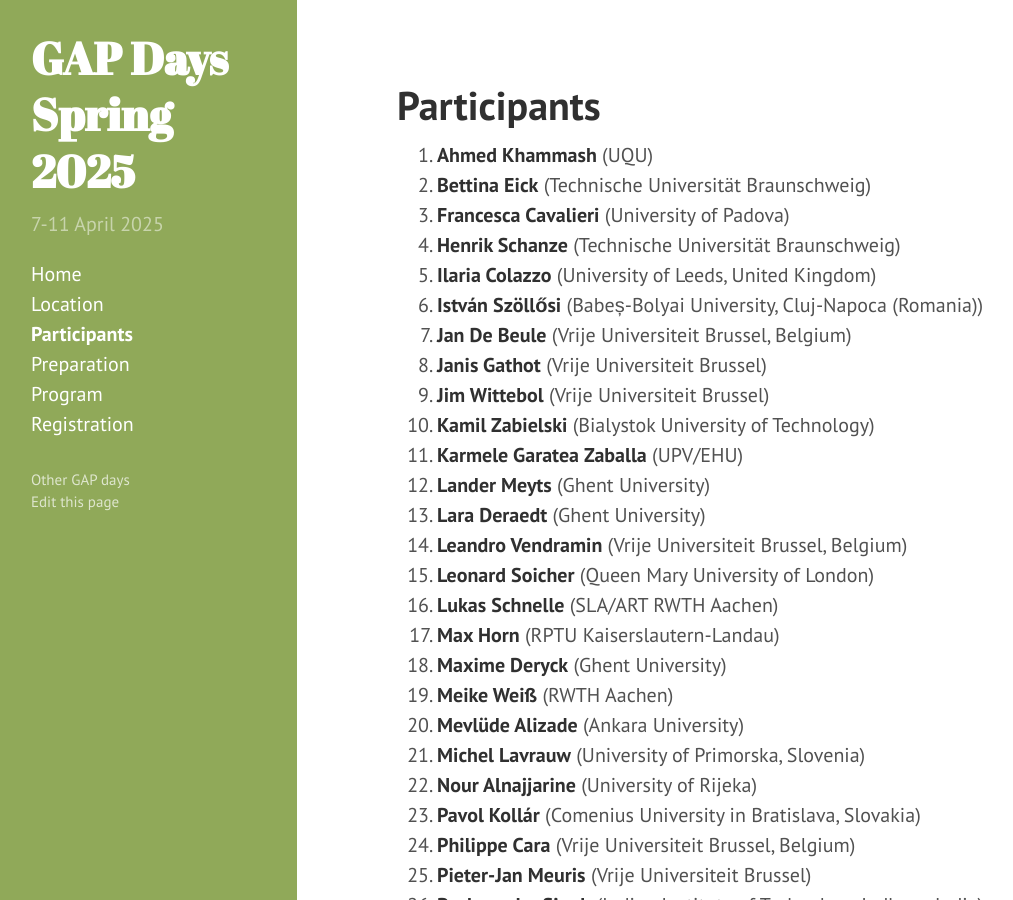
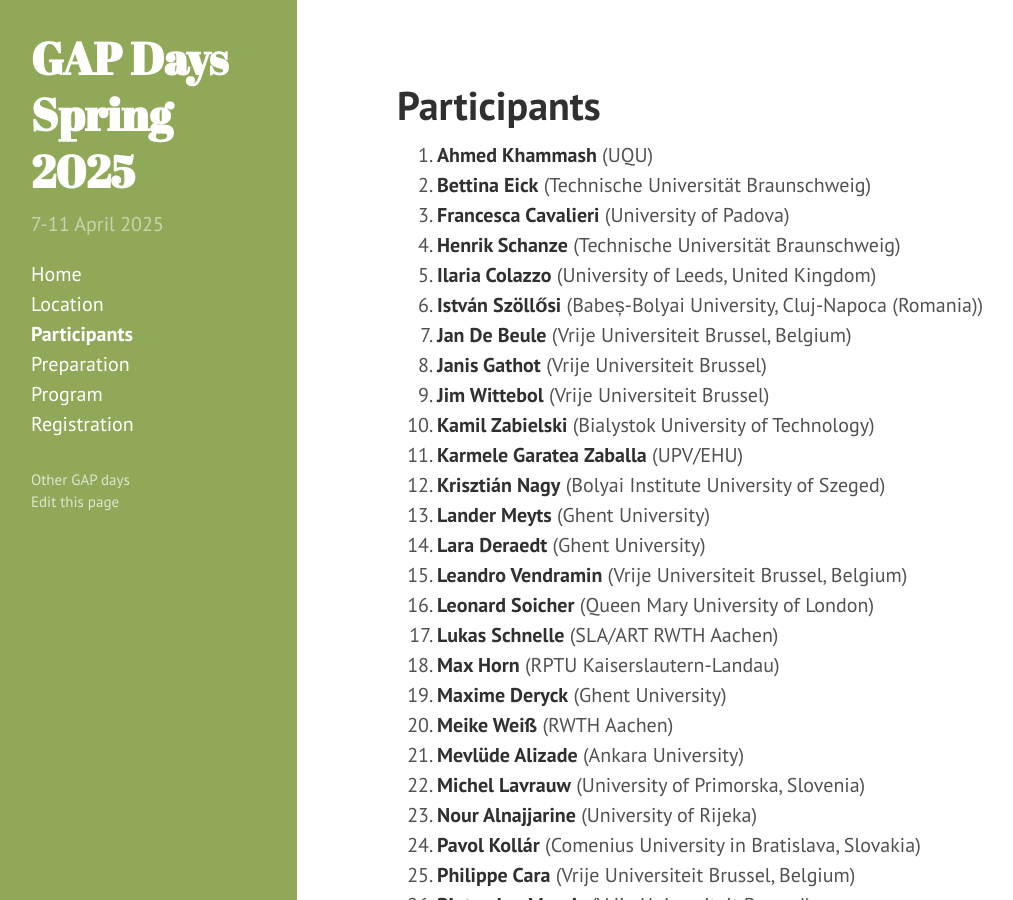
Before and after one commit to gapdays/gapdays2025-spring, a Jekyll site: the page built from participants.md, in a window 1280 px wide and 900 px high. Shown: the whole window, without its empty margins (3-1016 px from the left). Built offline with Jekyll 4.4.1, drawn with Linux system fonts in a browser that asks for light colours.

Commit message:
updated participants

```diff
--- a/participants.md
+++ b/participants.md
@@ -40,6 +40,7 @@ participants:
   - {name: Jim Wittebol, affiliation: "Vrije Universiteit Brussel"}
   - {name: Maxime Deryck, affiliation: "Ghent University"}
   - {name: Lander Meyts, affiliation: "Ghent University"}
+  - {name: Krisztián Nagy, affiliation: "Bolyai Institute University of Szeged"}
 ---
 
 <ol>{% assign participants = page.participants | sort: "name" %}
```
